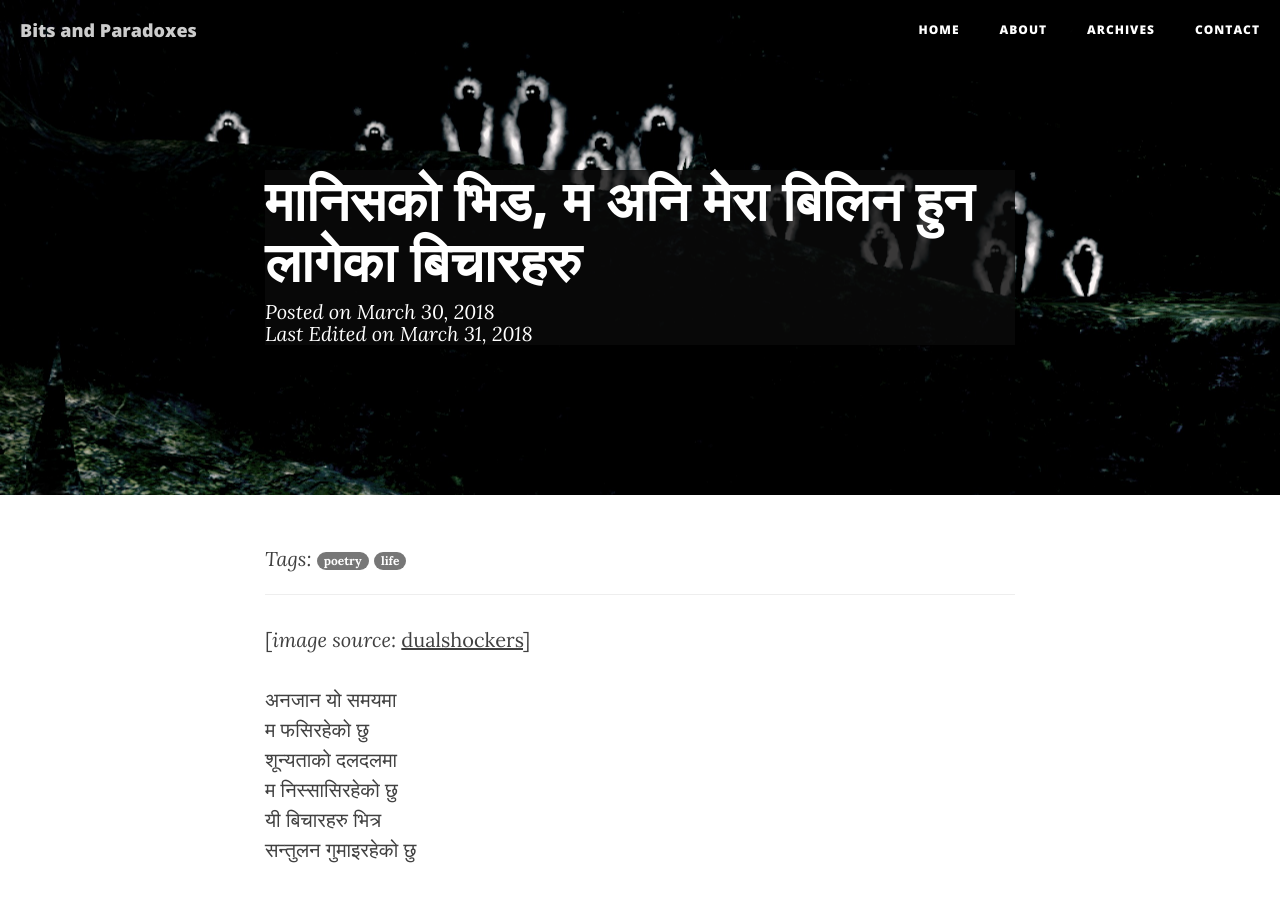
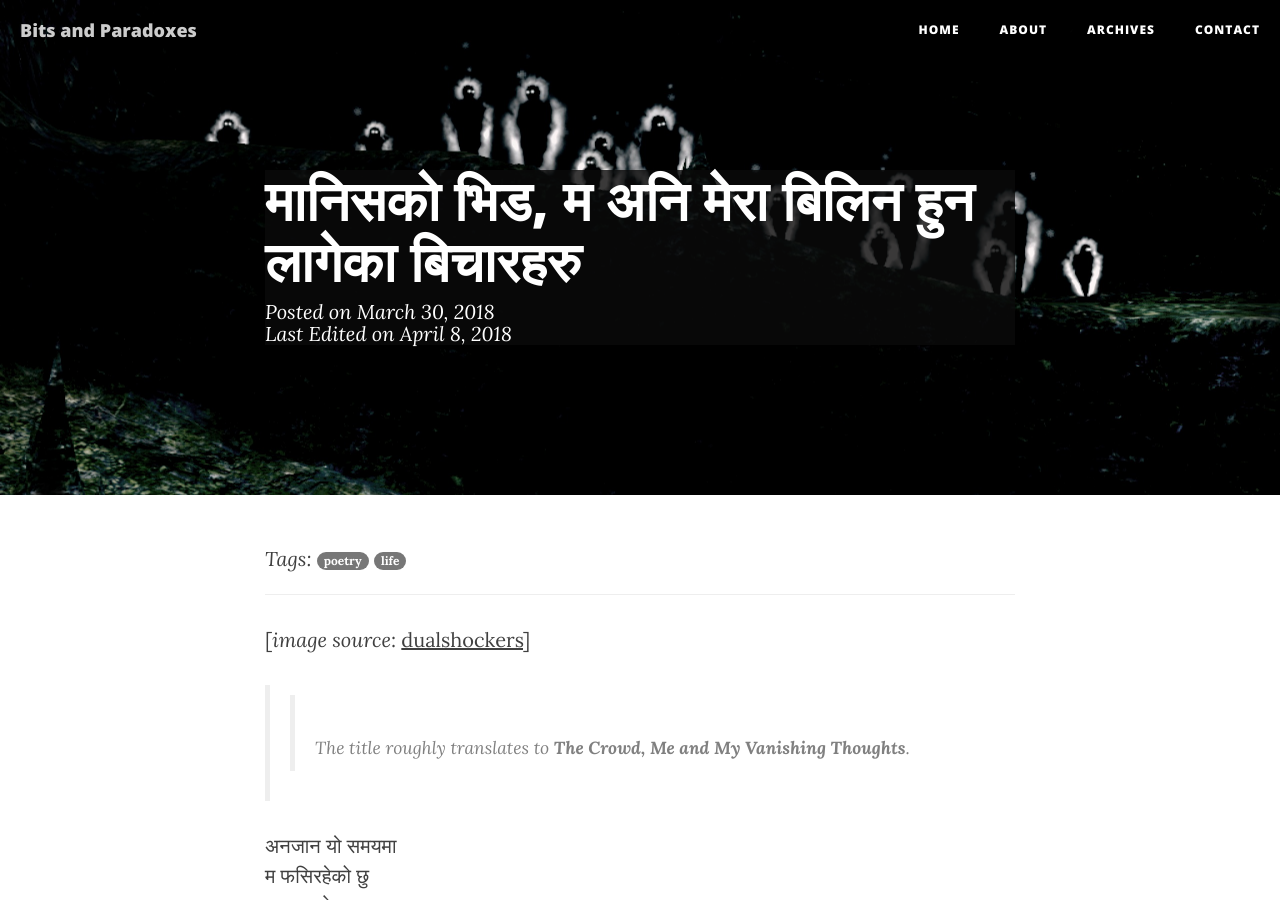
Before and after one commit to NISH1001/NISH1001.github.io, a Jekyll site: the page built from _posts/2018-03-31-thoughts-lost-in-crowd.markdown, in a window 1280 px wide and 900 px high. Built offline with Jekyll 4.4.1, drawn with Linux system fonts in a browser that asks for light colours; nearby versions of some CDN libraries; comment, search, counter and statistics services are not loaded.

Commit message:
Edit blog post for poem about thoughts

```diff
--- a/_posts/2018-03-31-thoughts-lost-in-crowd.markdown
+++ b/_posts/2018-03-31-thoughts-lost-in-crowd.markdown
@@ -2,7 +2,7 @@
 layout: post
 title:  "मानिसको भिड, म अनि मेरा बिलिन हुन लागेका बिचारहरु"
 date:   2018-03-31 00:01:00 +0545
-last_edited_on:   2018-03-31 00:01:20 +0545
+last_edited_on:   2018-04-08 00:01:20 +0545
 categories: poetry
 tags: poetry life
 subtitle: "अनजान यो समयमाम फसिरहेको छुशून्यताको दलदलमाम निस्सासिरहेको छुयी बिचारहरु भित्रसन्तुलन गुमाइरहेको छु"
@@ -11,6 +11,8 @@ header-img: img/post-headers/2018-03-31-thoughts-lost-in-crowd.jpg
 ---
 
 [*image source*: [dualshockers](https://www.dualshockers.com/enjoy-this-set-of-dark-souls-prepare-to-die-edition-screens-for-launch/)]
+
+>> The title roughly translates to **The Crowd, Me and My Vanishing Thoughts**.
 
 
 अनजान यो समयमा
```
